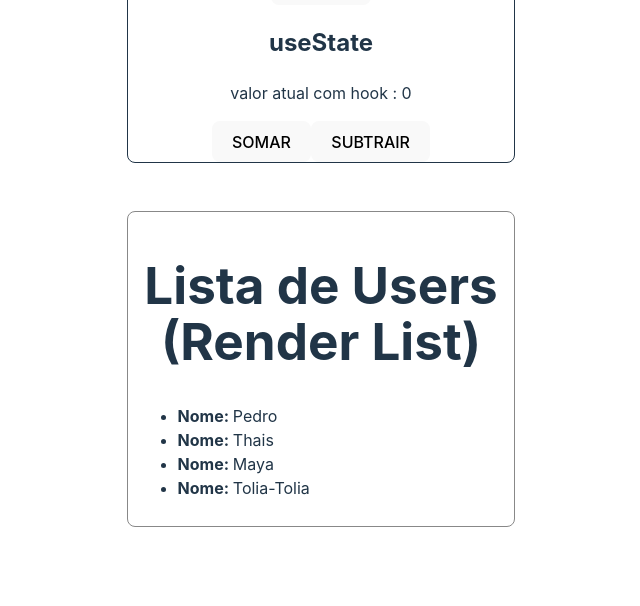
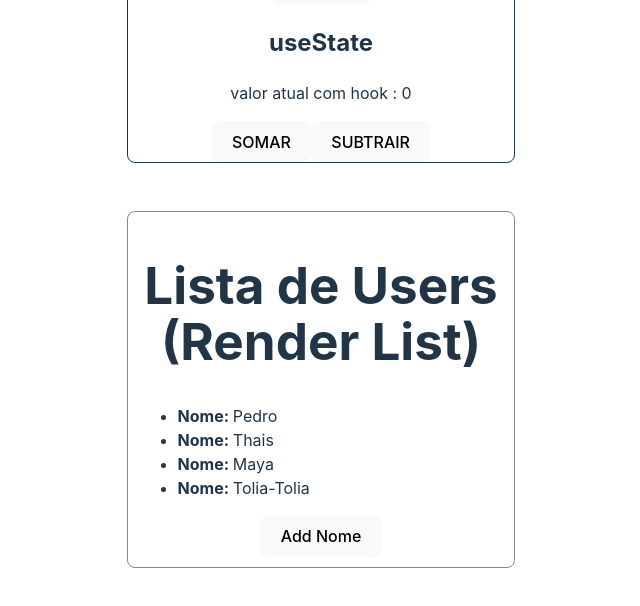
Before and after one commit to PedroSampaio11/aulas_react, a React (Vite) app in the folder 3_Avançando/avançando/: page / in a window 1280 px wide. Shown: the part 894-1500 px from the top of the page, without its empty margins (329-969 px from the left). Built offline with nearby package versions, Linux system fonts and the light colour scheme.

Commit message:
"Removed age property from user objects, updated addName function to append new user to state, and added button to trigger addName function."

```diff
--- a/3_Avançando/avançando/src/components/ListRender.jsx
+++ b/3_Avançando/avançando/src/components/ListRender.jsx
@@ -4,34 +4,36 @@ import { useState } from "react";
 
 const ListRender = () => {
   const [users, setUser] = useState([
-    { id: 1, name: "Pedro", age: 22 },
-    { id: 2, name: "Thais", age: 21 },
-    { id: 3, name: "Maya", age: 1.5 },
-    { id: 4, name: "Tolia-Tolia", age: 5 },
+    { id: 1, name: "Pedro" },
+    { id: 2, name: "Thais" },
+    { id: 3, name: "Maya" },
+    { id: 4, name: "Tolia-Tolia"},
   ]);
 
-  const addName = ()=>{
-    setUser(...users, "NovoNome")
-  }
+  // funçao simples so para mostrar o uso da renderização com useState ( desconsiderar )
+  const addName = () => {
+    const newUser = {id:5, name: "turtle" }
+    setUser((prevUsers) => [...prevUsers, newUser]);
+  };
   return (
     <div>
-      {/* <h1>Lista de Nomes</h1>
-      {/* sem key  */}
-      {/* <ul>
-        {persons.map((person) => (
-          <li>{person}</li>
-        ))}
-      </ul> */}
-
       {/* com key */}
       <ul>
         {/* alguns detalhes de estilo sem css */}
         {users.map((user) => (
-          <li key={user.id} style={{textAlign: "left", fontWeight: "bold"}}>
-           Nome: <span style={{fontWeight:"normal"}}>{user.name}</span>
+          <li key={user.id} style={{ textAlign: "left", fontWeight: "bold" }}>
+            Nome: <span style={{ fontWeight: "normal" }}>{user.name}</span>
           </li>
         ))}
       </ul>
+      <button
+        onClick={(e) => {
+          e.preventDefault();
+          addName();
+        }}
+      >
+        Add Nome
+      </button>
     </div>
   );
 };
```
